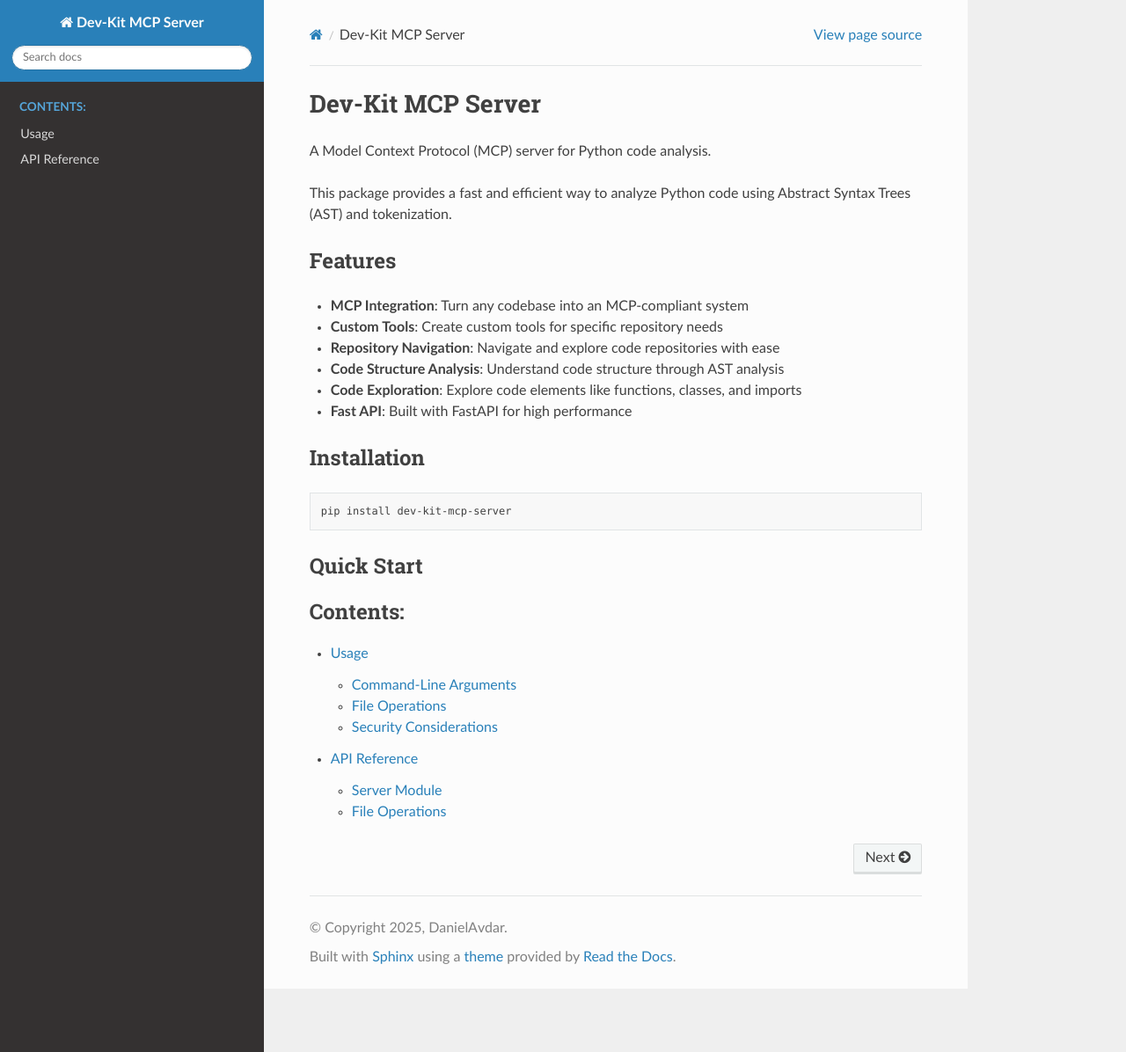
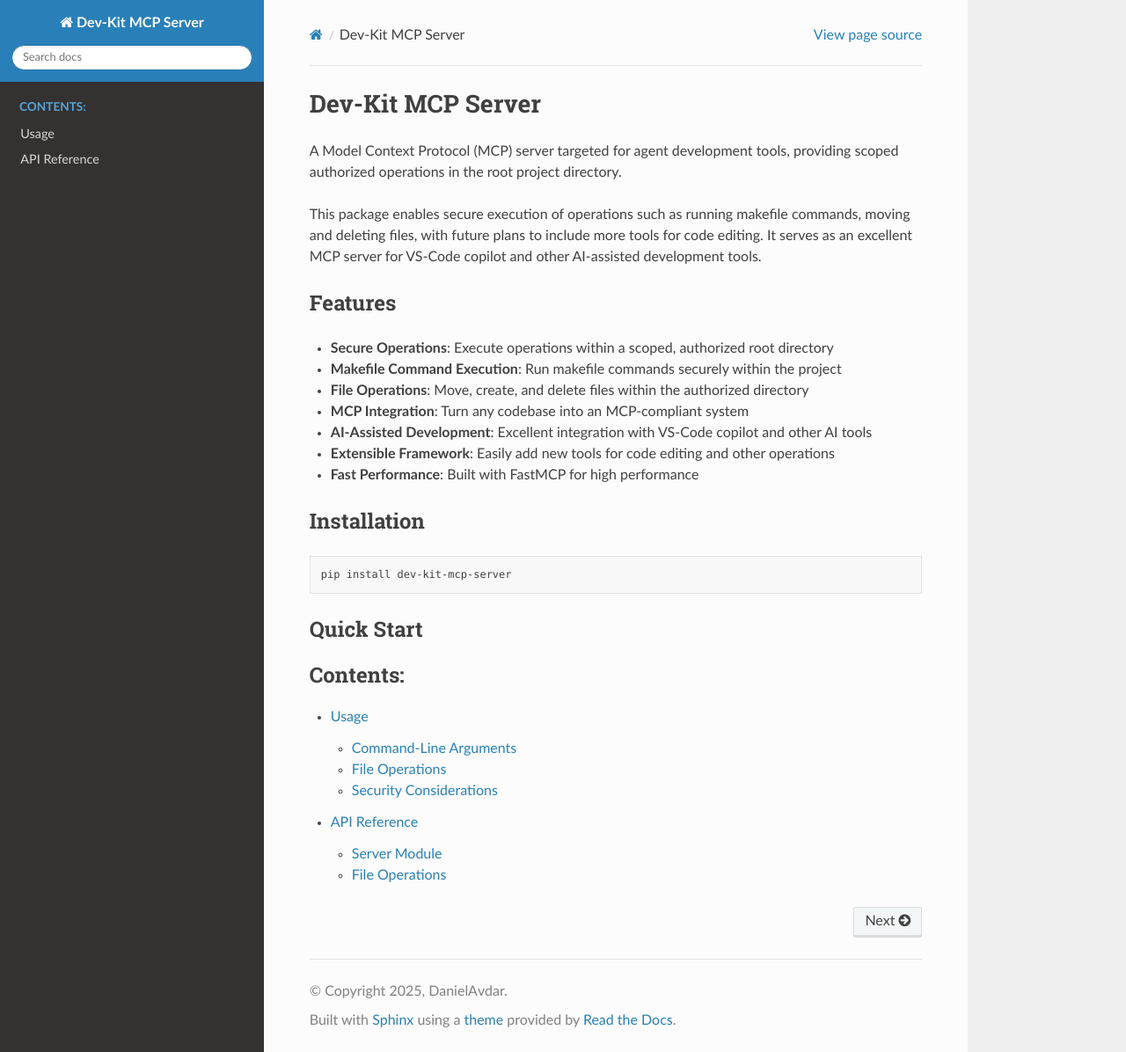
Before and after one commit to DanielAvdar/dev-kit-mcp-server, a Sphinx documentation site: the page built from docs/source/index.rst, in a window 1280 px wide and 1196 px high. Shown: the whole window at 88% size. Built offline with Sphinx 7.4.7 and the Read the Docs theme 3.1.0, drawn with Linux system fonts in a browser that asks for light colours.

Commit message:
Update documentation to clarify MCP server features and usage
Signed-off-by: DanielAvdar <66269169+DanielAvdar@users.noreply.github.com>

```diff
--- a/docs/source/index.rst
+++ b/docs/source/index.rst
@@ -3,19 +3,21 @@
 Dev-Kit MCP Server
 ===================
 
-A Model Context Protocol (MCP) server for Python code analysis.
+A Model Context Protocol (MCP) server targeted for agent development tools, providing scoped authorized operations in the root project directory.
 
-This package provides a fast and efficient way to analyze Python code using Abstract Syntax Trees (AST) and tokenization.
+This package enables secure execution of operations such as running makefile commands, moving and deleting files, with future plans to include more tools for code editing.
+It serves as an excellent MCP server for VS-Code copilot and other AI-assisted development tools.
 
 Features
 --------
 
+- **Secure Operations**: Execute operations within a scoped, authorized root directory
+- **Makefile Command Execution**: Run makefile commands securely within the project
+- **File Operations**: Move, create, and delete files within the authorized directory
 - **MCP Integration**: Turn any codebase into an MCP-compliant system
-- **Custom Tools**: Create custom tools for specific repository needs
-- **Repository Navigation**: Navigate and explore code repositories with ease
-- **Code Structure Analysis**: Understand code structure through AST analysis
-- **Code Exploration**: Explore code elements like functions, classes, and imports
-- **Fast API**: Built with FastAPI for high performance
+- **AI-Assisted Development**: Excellent integration with VS-Code copilot and other AI tools
+- **Extensible Framework**: Easily add new tools for code editing and other operations
+- **Fast Performance**: Built with FastMCP for high performance
 
 
 Installation
```
Also changed, not shown: README.md (+33 -22 lines).
